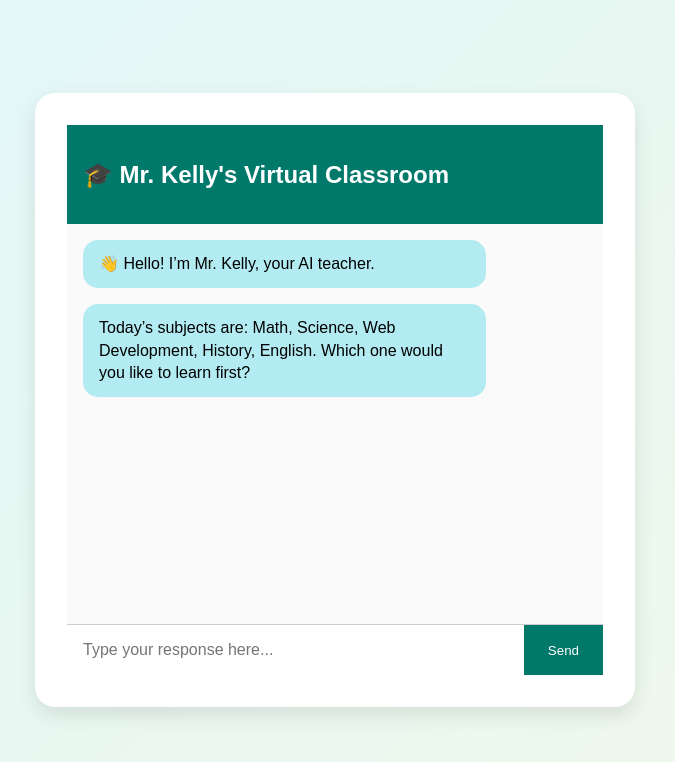
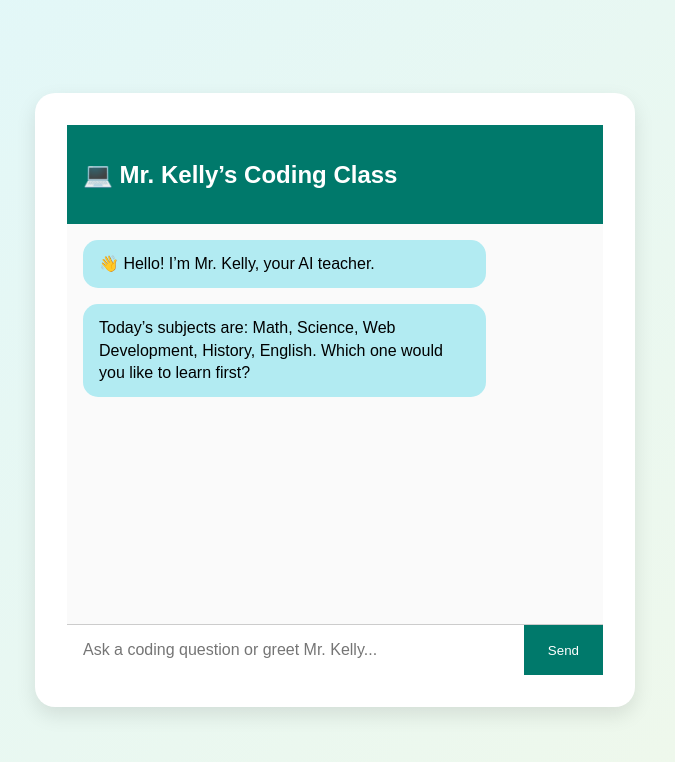
Before and after one commit to shappycc2010-ctrl/My-Teacher-, a website: page public/index.html in a window 1280 px wide. Shown: the whole page, without its empty margins (305-980 px from the left). Drawn offline with Linux system fonts and the light colour scheme.

Commit message:
Update index.html

```diff
--- a/public/index.html
+++ b/public/index.html
@@ -3,14 +3,14 @@
 <head>
   <meta charset="UTF-8" />
   <meta name="viewport" content="width=device-width, initial-scale=1.0" />
-  <title>Mr. Kelly – Your AI Teacher</title>
+  <title>Mr. Kelly – Your Coding Teacher</title>
   <link rel="stylesheet" href="style.css" />
 </head>
 <body>
   <div class="container">
     <section id="classroom" class="active">
       <header>
-        <h2>🎓 Mr. Kelly's Virtual Classroom</h2>
+        <h2>💻 Mr. Kelly’s Coding Class</h2>
       </header>
 
       <div id="chatBox" class="chat-box"></div>
@@ -19,7 +19,7 @@
         <input
           type="text"
           id="messageInput"
-          placeholder="Type your response here..."
+          placeholder="Ask a coding question or greet Mr. Kelly..."
           required
         />
         <button type="submit">Send</button>
@@ -29,4 +29,4 @@
 
   <script src="script.js"></script>
 </body>
-</html>
+                                           </html>
```
